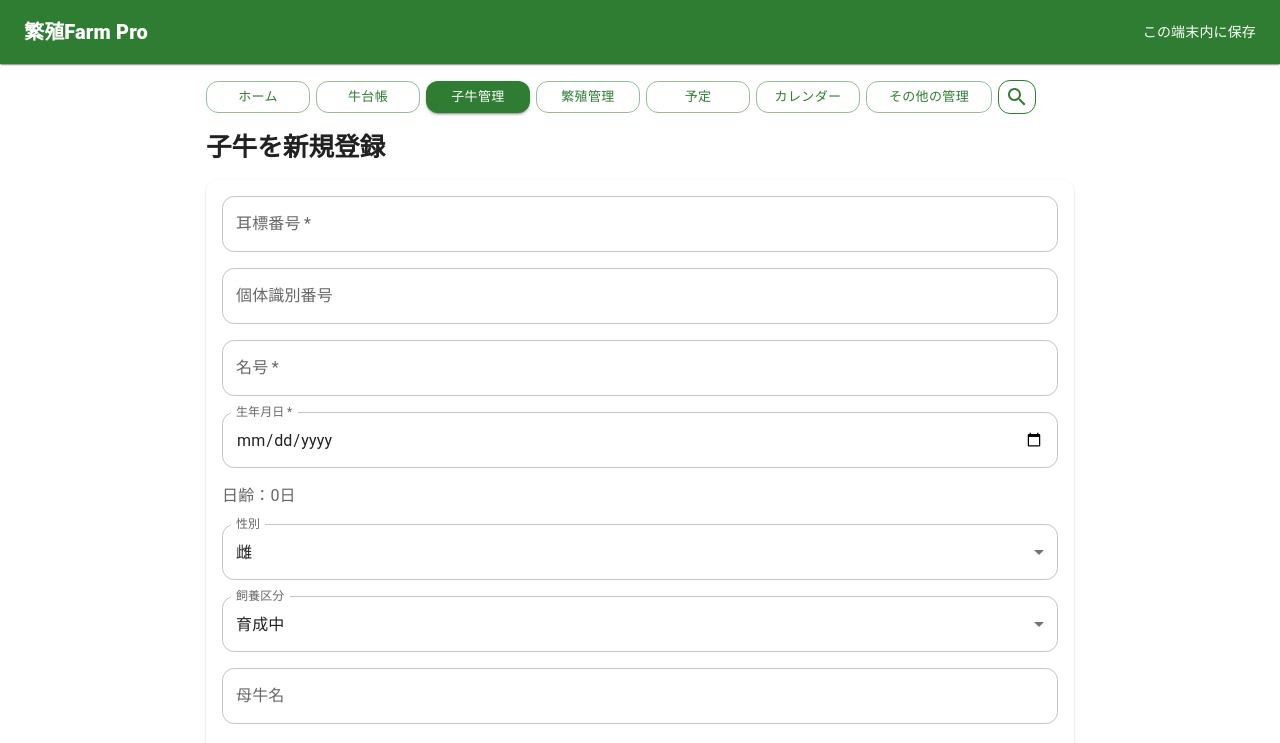
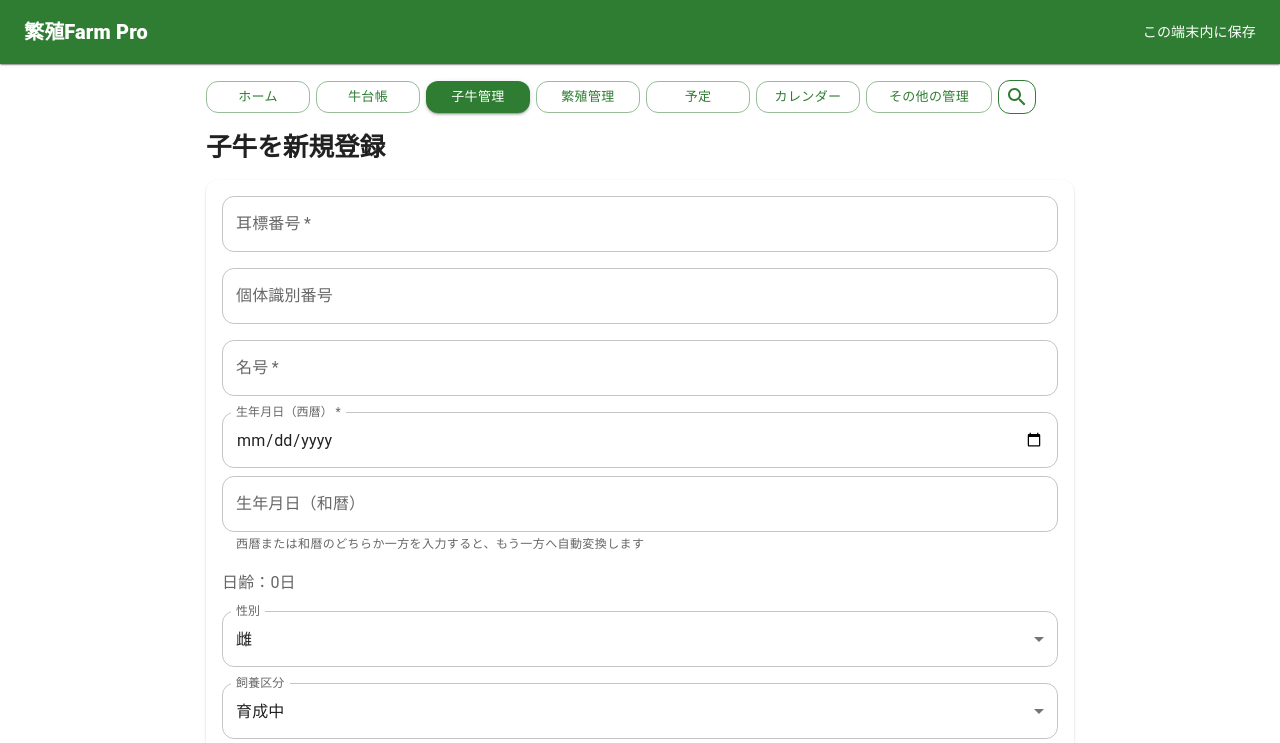
Before and after one commit to farmpro-iwate/FarmPro, a React (Vite) app in the folder client/: page /calves/new in a window 1280 px wide. Shown: the top 743 px of the page. Built offline with nearby package versions, Linux system fonts and the light colour scheme.

Commit message:
Starter Pack 246: add era birthday input to calf form

```diff
--- a/client/src/pages/CalfForm.tsx
+++ b/client/src/pages/CalfForm.tsx
@@ -1,6 +1,7 @@
 import { useEffect, useState } from 'react';
 import { useNavigate, useParams, Link as RouterLink } from 'react-router-dom';
 import { Alert, Button, Card, CardContent, MenuItem, Stack, TextField, Typography } from '@mui/material';
+import { BirthdayField } from '../components/BirthdayField';
 import { CalfInput } from '../types/calf';
 import { createCalf, getCalf, updateCalf } from '../services/calfApi';
 import { calculateAgeDays, calculateDg, judgeDg } from '../utils/calf';
@@ -88,7 +89,7 @@ export function CalfForm({ mode }: Props) {
         <TextField label="耳標番号" value={form.calfNumber} onChange={(e) => setValue('calfNumber', e.target.value)} required fullWidth />
         <TextField label="個体識別番号" value={form.identificationNumber} onChange={(e) => setValue('identificationNumber', e.target.value)} fullWidth />
         <TextField label="名号" value={form.name} onChange={(e) => setValue('name', e.target.value)} required fullWidth />
-        <TextField label="生年月日" type="date" value={form.birthday} onChange={(e) => setValue('birthday', e.target.value)} InputLabelProps={{ shrink: true }} required fullWidth />
+        <BirthdayField value={form.birthday} onChange={(value) => setValue('birthday', value)} required />
         <Typography color="text.secondary">日齢：{calculateAgeDays(form.birthday)}日</Typography>
         <TextField label="性別" select value={form.sex} onChange={(e) => setValue('sex', e.target.value)} fullWidth>
           <MenuItem value="雌">雌</MenuItem><MenuItem value="雄">雄</MenuItem><MenuItem value="去勢">去勢</MenuItem>
```
